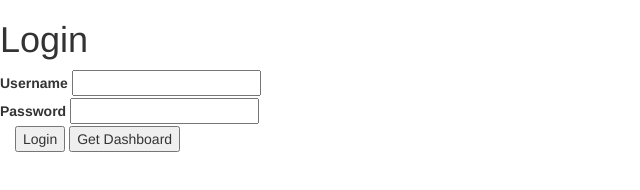
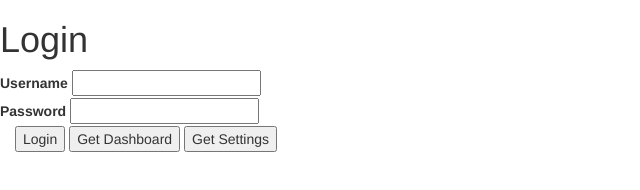
Before and after one commit to saiharsha27/NodeJS-JWT-Authentication-Test, a website: page index.html in a window 1280 px wide. Shown: the whole page, without its empty margins (0-640 px from the left). Drawn offline with nearby package versions, Linux system fonts and the light colour scheme.

Commit message:
Added settings route, button on Homepage and removed OnLoad function

```diff
--- a/index.html
+++ b/index.html
@@ -26,6 +26,7 @@
             <div>
                 <button onclick="login()">Login</button>
                 <button onclick="getDashboard()">Get Dashboard</button>
+                <button onclick="getSettings()">Get Settings</button>
             </div>
         </main>
     </div>
@@ -63,13 +64,25 @@
             });
         }
 
-        function onLoad() {
+        function getSettings() {
             const token = localStorage.getItem('jwt');
-            if(token) {
-                getDashboard();
-            }
+            axios.get('/api/settings', {
+                headers: {
+                    'Authorization': `Bearer ${token}`
+                }
+            }).then(res => {
+                if (res && res.data && res.data.success) {
+                    document.querySelector('h1.row').innerHTML = 'Settings';
+                    document.querySelector('main').innerHTML = res.data.myContent;
+                }
+            }).catch(err => {
+                console.error('Error accessing settings:', err);
+                if (err.response && err.response.status === 401) {
+                    alert('You need to login to access settings.');
+                }
+            });
         }
-        onLoad();
+
     </script>
 </body>
 </html>
```
Also changed, not shown: server.js (+7 -0 lines).
